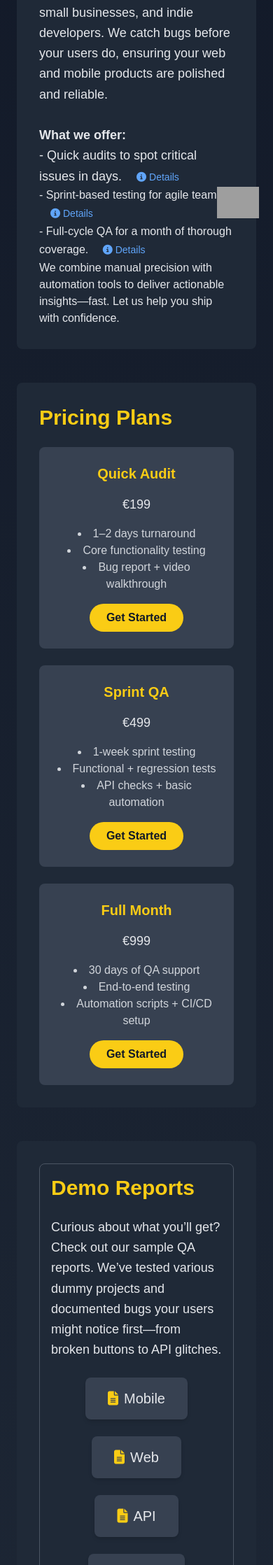
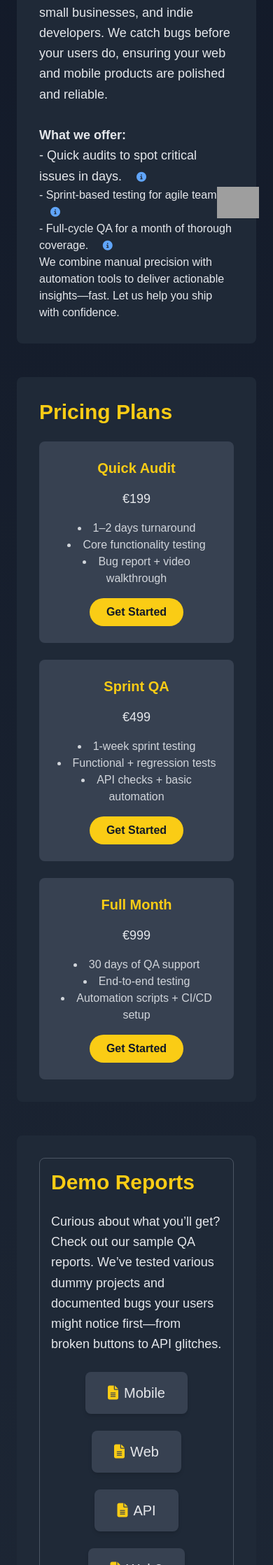
Before and after one commit to shaban-qa/shaban-qa.github.io, a Jekyll site: the page built from index.md, in a window 390 px wide. Shown: the part 568-2805 px from the top of the page at 70% size. Built offline with Jekyll 4.4.1, drawn with Linux system fonts in a browser that asks for light colours; nearby versions of some CDN libraries; some of the changed text lies outside the part shown; grey boxes are pictures that could not be loaded.

Commit message:
NavBar Mobile/Desktop Upd

```diff
--- a/_includes/desktop-nav.html
+++ b/_includes/desktop-nav.html
@@ -1,7 +1,8 @@
 <!-- Desktop Navigation: Hamburger toggle with dropdown -->
 <div x-data="{ open: false }" class="relative flex items-center justify-between w-full">
+
   <!-- Home icon -->
-  <a href="/" class="text-blue-400 hover:text-blue-500 flex items-center" title="Home">
+  <a href="/" class="text-blue-400 hover:text-yellow-500 flex items-center" title="Home">
     <svg xmlns="http://www.w3.org/2000/svg" class="h-6 w-6" fill="none"
          viewBox="0 0 24 24" stroke="currentColor">
       <path stroke-linecap="round" stroke-linejoin="round" stroke-width="2"
--- a/_includes/footer.html
+++ b/_includes/footer.html
@@ -1,3 +1,3 @@
 <footer class="bg-gray-900 border-t border-gray-700 text-center text-sm py-4 text-gray-400">
-  <p>2025 ✔️ Checklayer. Breaks things before users do.</p>
+  <p>2025 ✔️ Checklayer | Breaks things before users do.</p>
 </footer>
--- a/_includes/services.html
+++ b/_includes/services.html
@@ -5,21 +5,26 @@
     businesses, and indie developers. We catch bugs before your users do, ensuring your web
     and mobile products are polished and reliable.<br /><br />
     <strong>What we offer:</strong><br />
+
     - Quick audits to spot critical issues in days.
-    <button class="text-blue-400 hover:text-blue-300 text-sm ml-2 details-toggle" data-id="audit">
-      <i class="fas fa-info-circle"></i> Details
+    <span class="details-container relative inline-block ml-2">
+      <button class="text-blue-400 hover:text-blue-300 text-sm details-toggle" data-id="audit">
+        <i class="fas fa-info-circle"></i>
       </button>
       <div id="audit-details" class="popup-details hidden p-4 bg-gray-700 rounded-lg text-gray-300">
         <p>
-        Our Quick Audit service is perfect for teams needing a fast yet thorough review of
-        their product’s core functionality. In just 1–2 days, we identify critical bugs that
-        could impact your users’ experience. You’ll receive a detailed bug report and a video
-        walkthrough explaining the issues and suggested fixes.
+          Our Quick Audit service is perfect for teams needing a fast yet thorough review
+          of their product’s core functionality. In just 1–2 days, we identify critical
+          bugs that could impact your users’ experience. You’ll receive a detailed bug
+          report and a video walkthrough explaining the issues and suggested fixes.
         </p>
       </div>
+    </span>
+
     - Sprint-based testing for agile teams.
-    <button class="text-blue-400 hover:text-blue-300 text-sm ml-2 details-toggle" data-id="sprint">
-      <i class="fas fa-info-circle"></i> Details
+    <span class="details-container relative inline-block ml-2">
+      <button class="text-blue-400 hover:text-blue-300 text-sm details-toggle" data-id="sprint">
+        <i class="fas fa-info-circle"></i>
       </button>
       <div id="sprint-details" class="popup-details hidden p-4 bg-gray-700 rounded-lg text-gray-300">
         <p>
@@ -28,10 +33,13 @@
           scripts to ensure your sprint goals are met without quality compromises.
         </p>
       </div>
+    </span>
     <br />
+
     - Full-cycle QA for a month of thorough coverage.
-    <button class="text-blue-400 hover:text-blue-300 text-sm ml-2 details-toggle" data-id="full">
-      <i class="fas fa-info-circle"></i> Details
+    <span class="details-container relative inline-block ml-2">
+      <button class="text-blue-400 hover:text-blue-300 text-sm details-toggle" data-id="full">
+        <i class="fas fa-info-circle"></i>
       </button>
       <div id="full-details" class="popup-details hidden p-4 bg-gray-700 rounded-lg text-gray-300">
         <p>
@@ -40,7 +48,9 @@
           automation scripts and CI/CD integration to streamline your development process.
         </p>
       </div>
+    </span>
     <br />
+
     We combine manual precision with automation tools to deliver actionable insights—fast. Let
     us help you ship with confidence.
   </p>
--- a/_layouts/default.html
+++ b/_layouts/default.html
@@ -8,6 +8,7 @@
   {% endunless %}
   <script src="https://cdn.tailwindcss.com"></script>
   <script src="https://cdn.jsdelivr.net/npm/alpinejs@3.x.x/dist/cdn.min.js" defer></script>
+  <script src="{{ '/assets/js/main.js' | relative_url }}" defer></script>
   <link rel="stylesheet" href="https://cdnjs.cloudflare.com/ajax/libs/font-awesome/6.4.0/css/all.min.css" />
   <link rel="stylesheet" href="{{ '/assets/css/styles.css' | relative_url }}" />
 </head>
--- a/assets/css/styles.css
+++ b/assets/css/styles.css
@@ -57,6 +57,13 @@
 }
 
 /* ========== Details & Popups ========== */
+
+/* Обгортка для кнопки та попапу */
+.details-container {
+  position: relative; /* Оцінюємо позицію для popup-details */
+  display: inline-block; /* Щоб ширина була під контент */
+}
+
 .details-toggle {
   display: inline-flex;
   align-items: center;
@@ -66,24 +73,28 @@
   cursor: pointer;
   position: relative;
 }
+
 .details-toggle i {
   margin-right: 0.25rem;
 }
+
+/* Popup */
 .popup-details {
   position: absolute;
-  width: 300px;
+  width: 400px;
   z-index: 100;
+  background: #2a2a2a;      /* темний фон */
   box-shadow: 0 4px 8px rgba(0, 0, 0, 0.3);
-  transform: translateX(-50%);
-  opacity: 0;
-  pointer-events: none;
-  transition: opacity 0.2s ease;
-}
-.popup-details:not(.hidden) {
-  opacity: 1;
-  pointer-events: auto;
+  border-radius: 0.5rem;
+  pointer-events: none;     /* поки приховане — не клікабельне */
 }
 
+.popup-details:not(.hidden) {
+  pointer-events: auto;
+  opacity: 1;
+}
+
+/* ... решта стилів, якщо треба ... */
 details {
   border-radius: 8px;
   border: 1px solid #444;
@@ -93,8 +104,14 @@
 }
 details[open] { animation: expand 0.3s ease-out; }
 @keyframes expand {
-  0% { opacity: 0; transform: scaleY(0.95); }
-  100% { opacity: 1; transform: scaleY(1); }
+  0% {
+    opacity: 0;
+    transform: scaleY(0.95);
+  }
+  100% {
+    opacity: 1;
+    transform: scaleY(1);
+  }
 }
 details summary {
   cursor: pointer;
@@ -106,23 +123,31 @@
   list-style: none;
   user-select: none;
 }
-details summary::-webkit-details-marker { display: none; }
-details summary:hover { background: #3f3f3f; }
+details summary::-webkit-details-marker {
+  display: none;
+}
+details summary:hover {
+  background: #3f3f3f;
+}
 details > div {
   padding: 1rem;
   background: #1f1f1f;
   color: #ddd;
   animation: fade-in 0.3s ease-in-out;
 }
-
 @keyframes fade-in {
-  from { opacity: 0; transform: translateY(-5px); }
-  to { opacity: 1; transform: translateY(0); }
+  from {
+    opacity: 0;
+    transform: translateY(-5px);
+  }
+  to {
+    opacity: 1;
+    transform: translateY(0);
+  }
 }
 .animate-fade-in {
   animation: fade-in 0.3s ease-out;
 }
-
 /* ========== Sticker styles ========== */
 .sticker-container {
   position: fixed;
--- a/assets/js/main.js
+++ b/assets/js/main.js
@@ -1 +1,15 @@
-// Removed the code that generates the header
+
+  document.addEventListener('DOMContentLoaded', () => {
+    document.querySelectorAll('.details-toggle').forEach(button => {
+      button.addEventListener('click', () => {
+        const id = button.getAttribute('data-id');
+        const detailEl = document.getElementById(`${id}-details`);
+
+        if (detailEl.classList.contains('hidden')) {
+          detailEl.classList.remove('hidden');
+        } else {
+          detailEl.classList.add('hidden');
+        }
+      });
+    });
+  });
```
Lines whose indentation alone changed are shown as unchanged.
